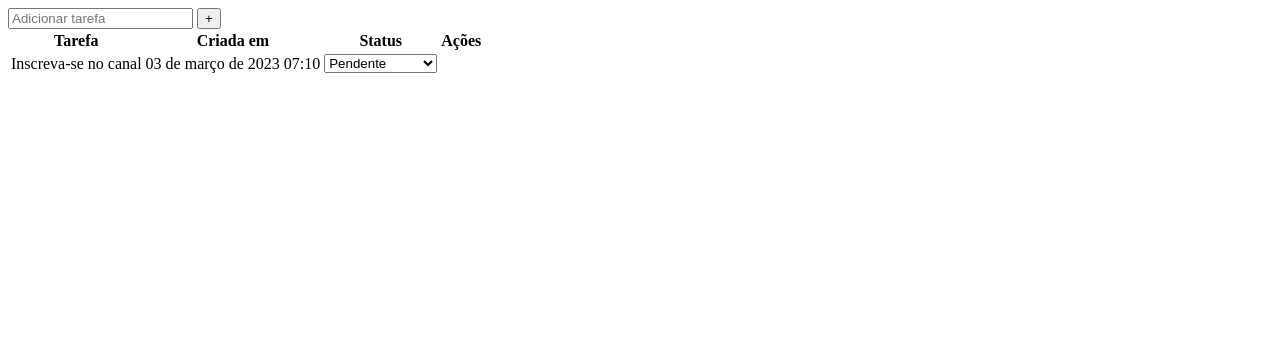
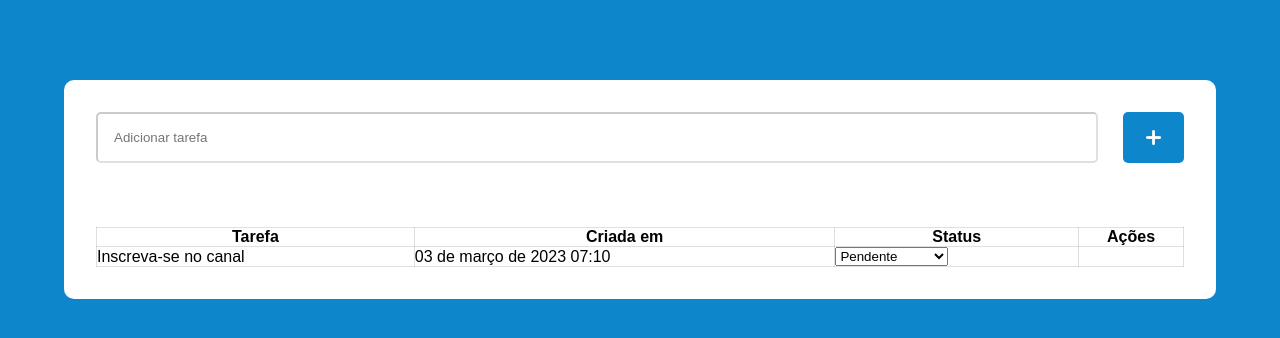
Before and after one commit to xFlax00/todolist-fullstack, a plain HTML site: page Client/index.html in a window 1280 px wide. Drawn offline with Linux system fonts and the light colour scheme.

Commit message:
input css + structure table

```diff
--- /dev/null
+++ b/Client/css/style.css
@@ -0,0 +1,61 @@
+:root{
+    --primary-color: rgb(13, 134, 204);
+}
+
+*{
+    margin: 0;
+    padding: 0;
+    box-sizing: border-box;
+}
+
+
+
+body{
+    font-family: sans-serif;
+    background-color: var(--primary-color);
+}
+
+main{
+    background-color: #fff;
+    max-width: 90%;
+    margin: 5rem auto;
+    padding: 2rem;
+    border-radius: 10px;
+}
+
+.form{
+    display: flex;
+    justify-content: space-around;
+    margin-bottom: 4rem;
+}
+
+.form input{
+    width: 100%;
+    padding: 1rem;
+    border-color: rgba(128, 128, 128, 0.247);
+    border-radius: 5px;
+    margin-right: 25px;
+}
+
+.form button{
+    padding: 1rem 1.3rem;
+    background-color: var(--primary-color);
+    color: #fff;
+    border: none;
+    border-radius: 5px;
+    display: flex;
+}
+
+.form button img{
+    width: 1.2rem;
+}
+
+.table{
+    width: 100%;
+    border: 1px solid rgba(128, 128, 128, 0.247);
+    border-collapse: collapse;
+}
+
+.table td, .table th{
+    border: 1px solid rgba(128, 128, 128, 0.247);
+}
--- a/Client/index.html
+++ b/Client/index.html
@@ -5,14 +5,16 @@
     <meta http-equiv="X-UA-Compatible" content="IE=edge">
     <meta name="viewport" content="width=device-width, initial-scale=1.0">
     <title>Todo List</title>
+    <link rel="stylesheet" href="css/style.css">
 </head>
 <body>
-    <header>
-        <input type="text" placeholder="Adicionar tarefa">
-        <button>+</button>
-    </header>
     <main>
-        <table>
+        <form action="" class="form">
+            <input type="text" placeholder="Adicionar tarefa">
+            <button> <img src="assets/plus.png" alt="plus"></button>
+        </form>
+
+        <table class="table">
             <tr>
                 <th>Tarefa</th>
                 <th>Criada em</th>
```
Also changed, not shown: Client/assets/plus.png (added).
